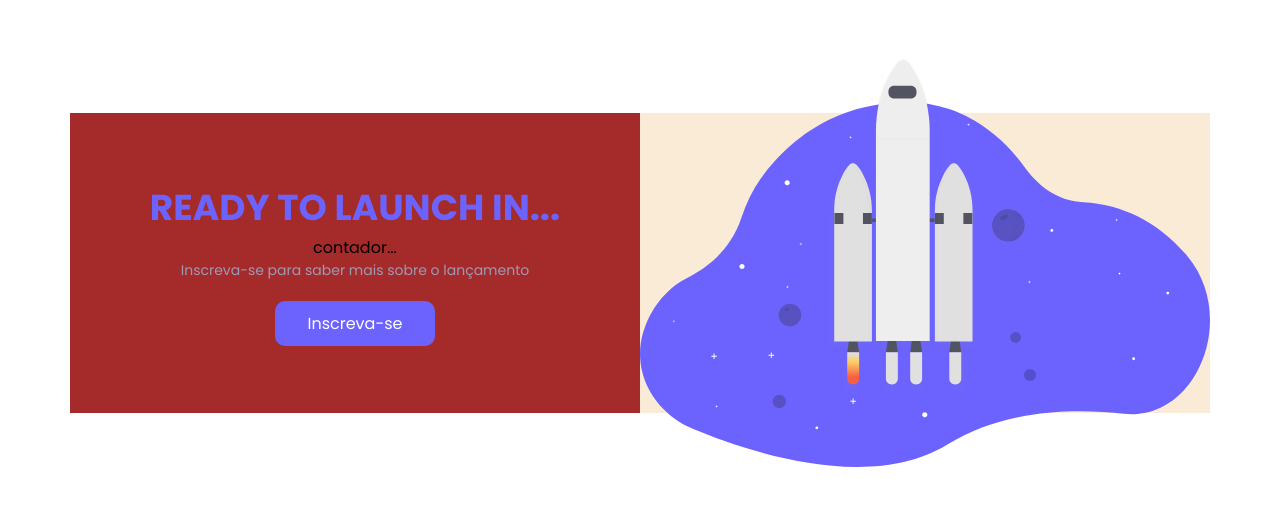
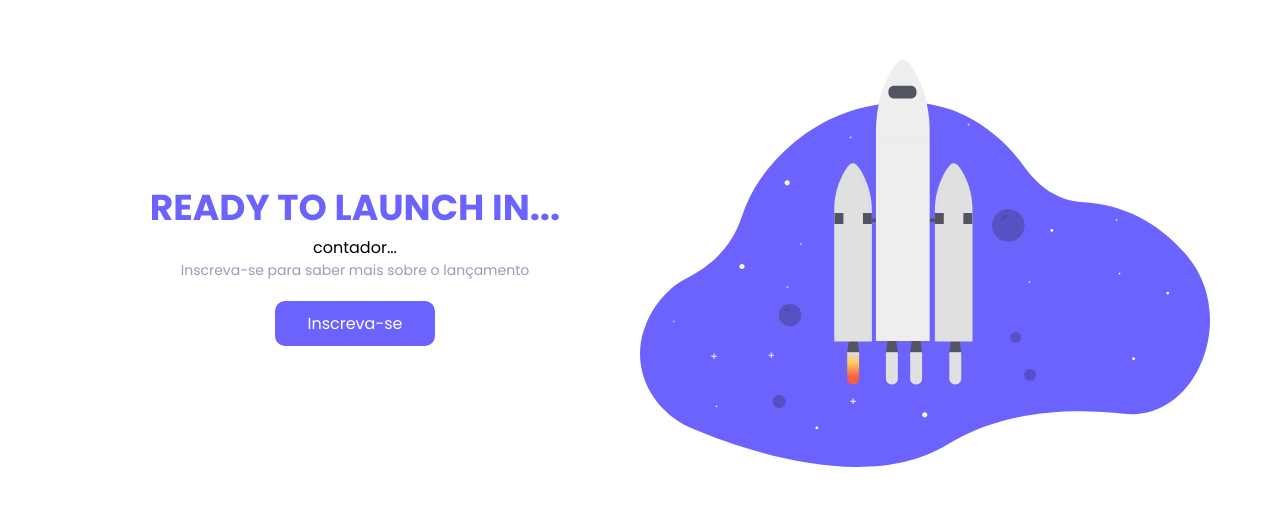
Before and after one commit to juninhomorais/ComingSoon, a plain HTML site: page index.html in a window 1280 px wide. Shown: the part 137-642 px from the top of the page. Drawn offline with Linux system fonts and the light colour scheme.

Commit message:
Removing content background

```diff
--- a/assets/style.css
+++ b/assets/style.css
@@ -69,7 +69,6 @@ section::after {
 
 .left--side {
     flex: 1;
-    background-color: brown;
     width: 300px;
     height: 300px;
     display: flex;
@@ -80,7 +79,6 @@ section::after {
 
 .right--side {
     flex: 1;
-    background-color: antiquewhite;
     width: 300px;
     height: 300px;
     display: flex;
```
